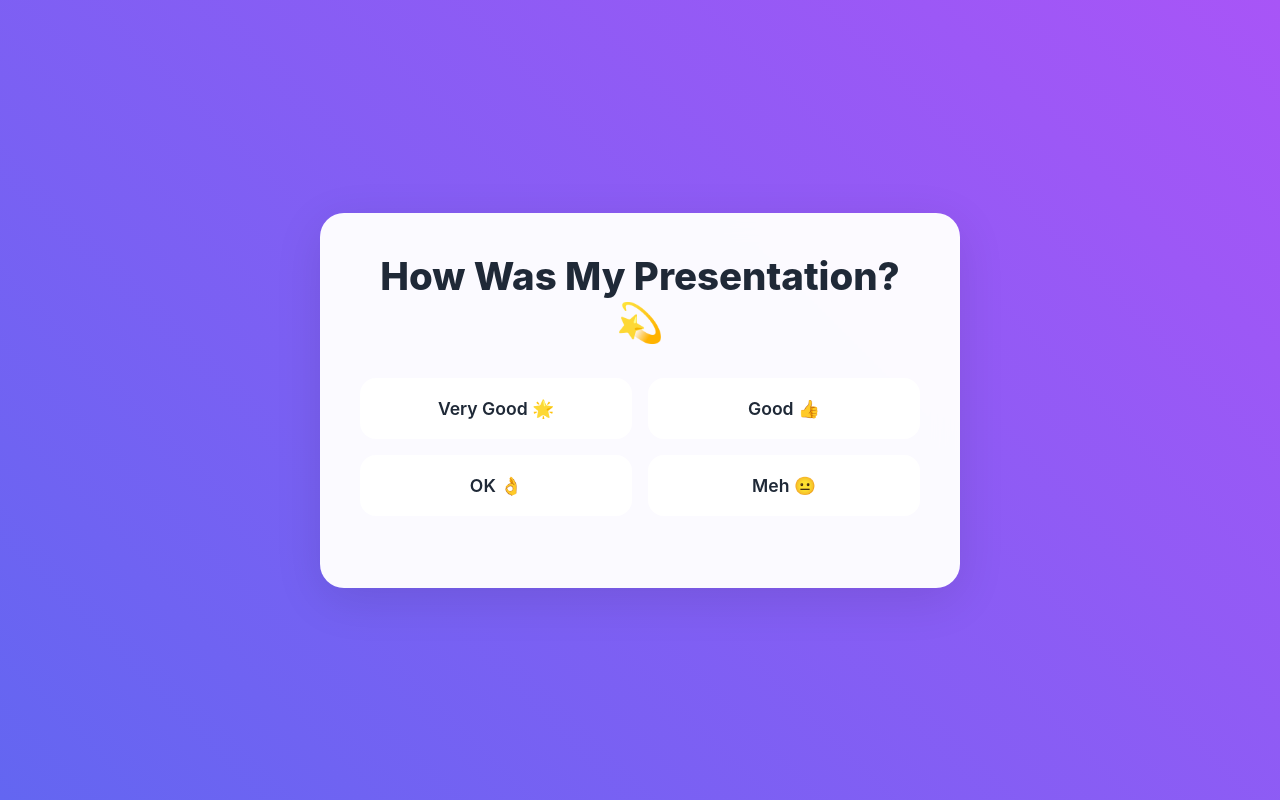
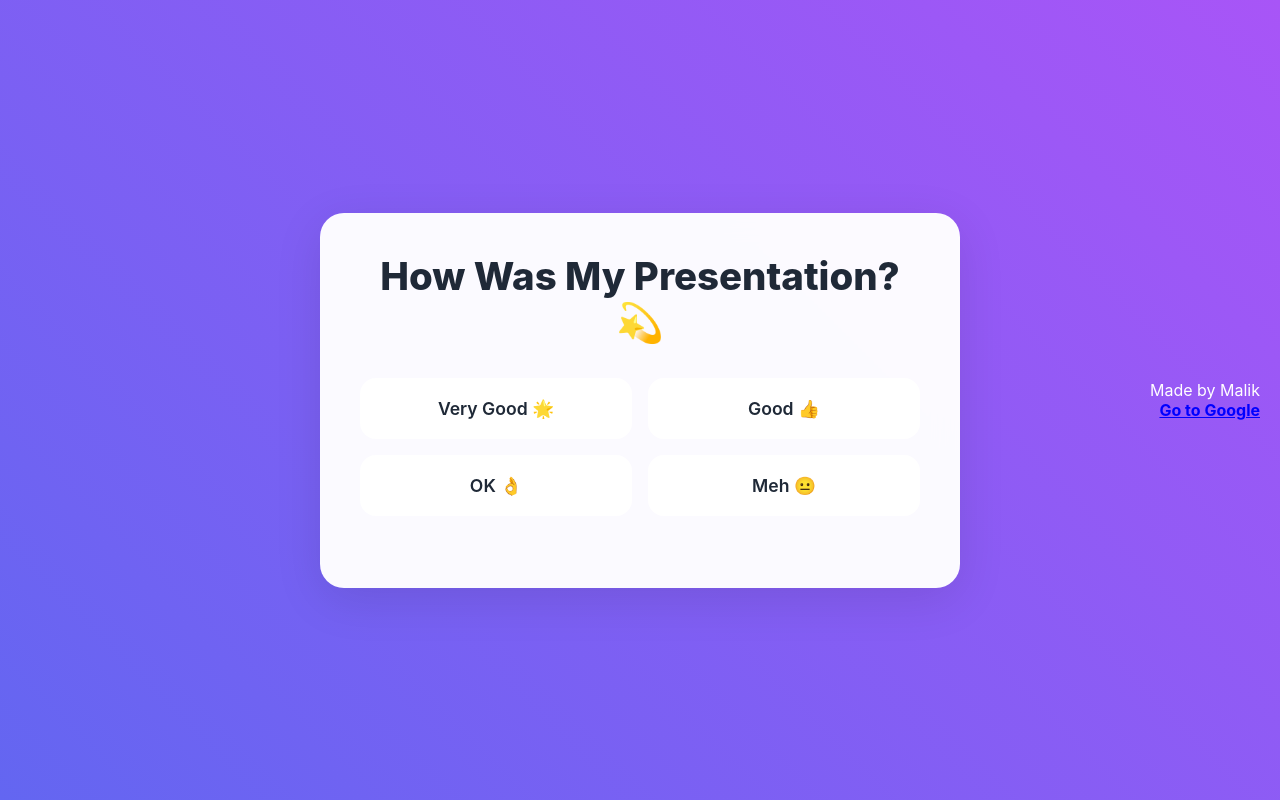
Before and after one commit to Roger7214111/poll, a plain HTML site: page index.html in a window 1280 px wide. Drawn offline with nearby package versions, Linux system fonts and the light colour scheme; no server answers.

Commit message:
Update index.html

```diff
--- a/index.html
+++ b/index.html
@@ -27,6 +27,7 @@
             justify-content: center;
             align-items: center;
             padding: 20px;
+            position: relative; /* For absolute positioning */
         }
 
         .container {
@@ -81,6 +82,8 @@
 
         #chartContainer {
             display: none;
+            margin-top: 20px;
+            text-align: center;
         }
 
         .counter {
@@ -112,6 +115,23 @@
             border-radius: 8px;
             cursor: pointer;
         }
+
+        /* Added styling for the "Made by Malik" text and link */
+        .credits {
+            position: absolute;
+            top: 50%;
+            right: 20px;
+            transform: translateY(-50%);
+            text-align: right;
+            color: white;
+            font-size: 1rem;
+        }
+
+        .credits a {
+            color: blue; /* Link color */
+            text-decoration: underline; /* Underline the link */
+            font-weight: bold;
+        }
     </style>
 </head>
 <body>
@@ -129,6 +149,12 @@
             <div class="results-text" id="resultsText"></div>
             <button id="resetButton">Reset Votes</button>
         </div>
+    </div>
+
+    <!-- Credits Section -->
+    <div class="credits">
+        <p>Made by Malik</p>
+        <a href="https://www.google.com" target="_blank">Go to Google</a>
     </div>
 
     <script>
```
